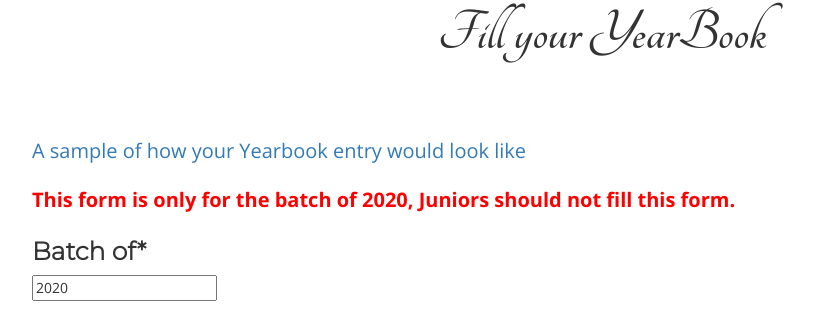
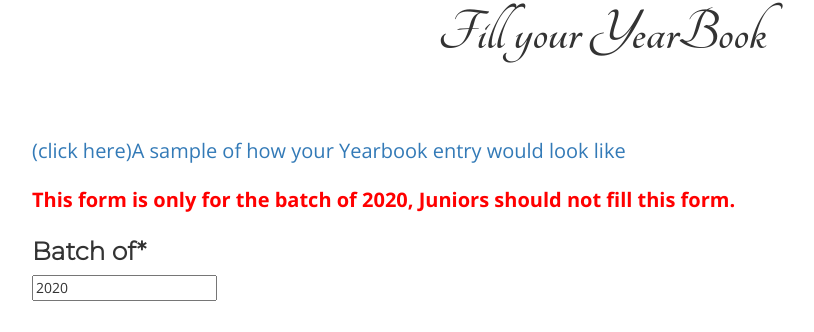
Before and after one commit to disconnect101/Srijan_website, a Django app: page /yearbook/upload/ in a window 1280 px wide. Shown: the part 720-1052 px from the top of the page, without its empty margins (38-852 px from the left). Run offline with Django 3.2, Linux system fonts and the light colour scheme; parts of the project's set-up code (start-up, migrations or seed data) failed here and were passed over; some libraries are stand-ins or nearby versions; some web fonts are replaced.

Commit message:
upload edit

```diff
--- a/yearbook/templates/yearbook/upload.html
+++ b/yearbook/templates/yearbook/upload.html
@@ -20,7 +20,7 @@
         <div >
             <center><div style="margin: 1em 0 1em 0;font-size: 120px;color: orange;" class="custom-font-3"><b>Pensieve</b></div></center>
             <center><div style="margin: 0em 0 1em 0;font-size: 60px;" class="custom-font">Fill  your  YearBook</div></center>
-            <a style="font-size: 20px;" href="{% url 'alumni' %}?regno={{ '201600000' }}">A sample of how your Yearbook entry would look like</a><br><br>
+            <a style="font-size: 20px;" href="{% url 'alumni' %}?regno={{ '201600000' }}">(click here)A sample of how your Yearbook entry would look like</a><br><br>
             <span style="color: red;font-size: 20px"><b>This form is only for the batch of 2020, Juniors should not fill this form.</b></span>
         <br><br>
             {% if messages %}
```
